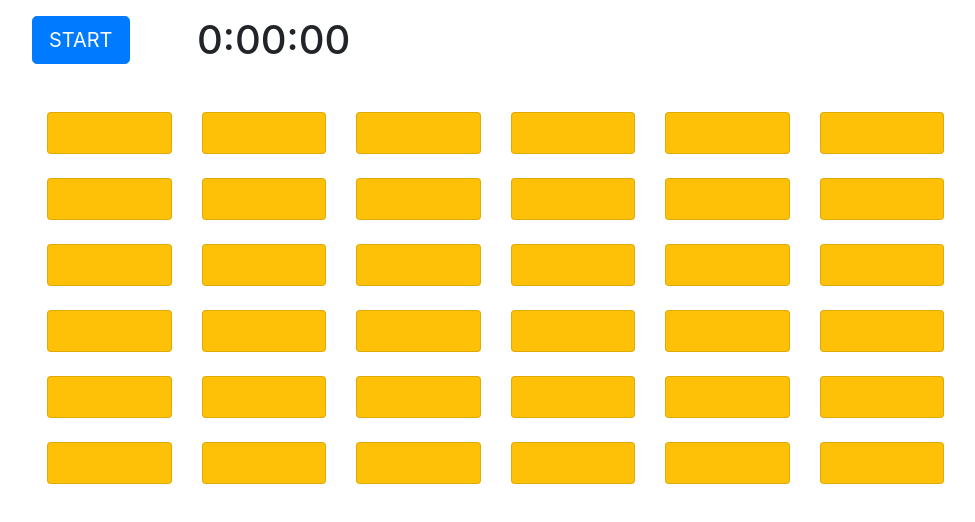
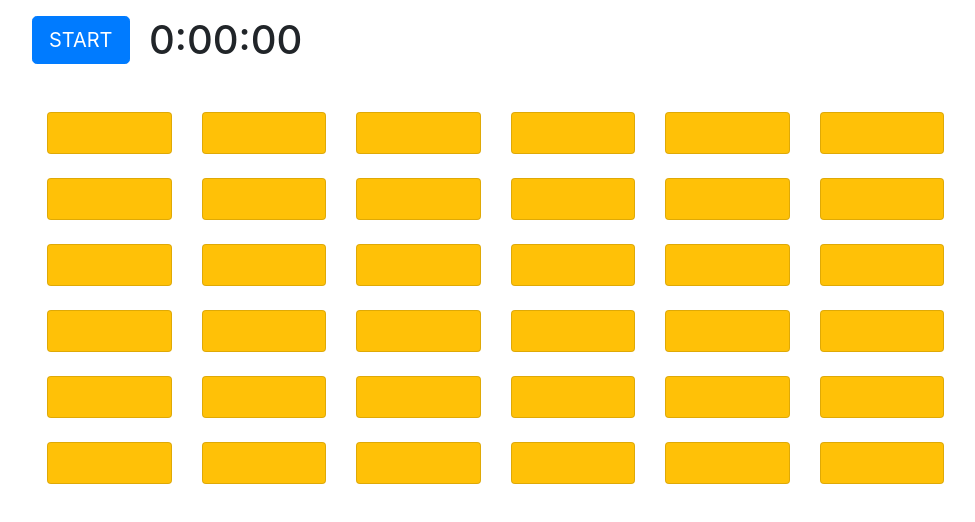
Before and after one commit to vladimirloskutov/memory-game, a React (Create React App) app: page / in a window 1280 px wide. Shown: the top 522 px of the page, without its empty margins (176-1151 px from the left). Built offline with nearby package versions, Linux system fonts and the light colour scheme.

Commit message:
small fix

```diff
--- a/src/components/Timer.jsx
+++ b/src/components/Timer.jsx
@@ -3,7 +3,7 @@ import React from "react";
 export default class Timer extends React.Component {
   render() {
     return (
-        <div className="h1 d-inline ml-5">0:00:00</div>
+        <div className="h1 d-inline">0:00:00</div>
     );
   }
 }
```
